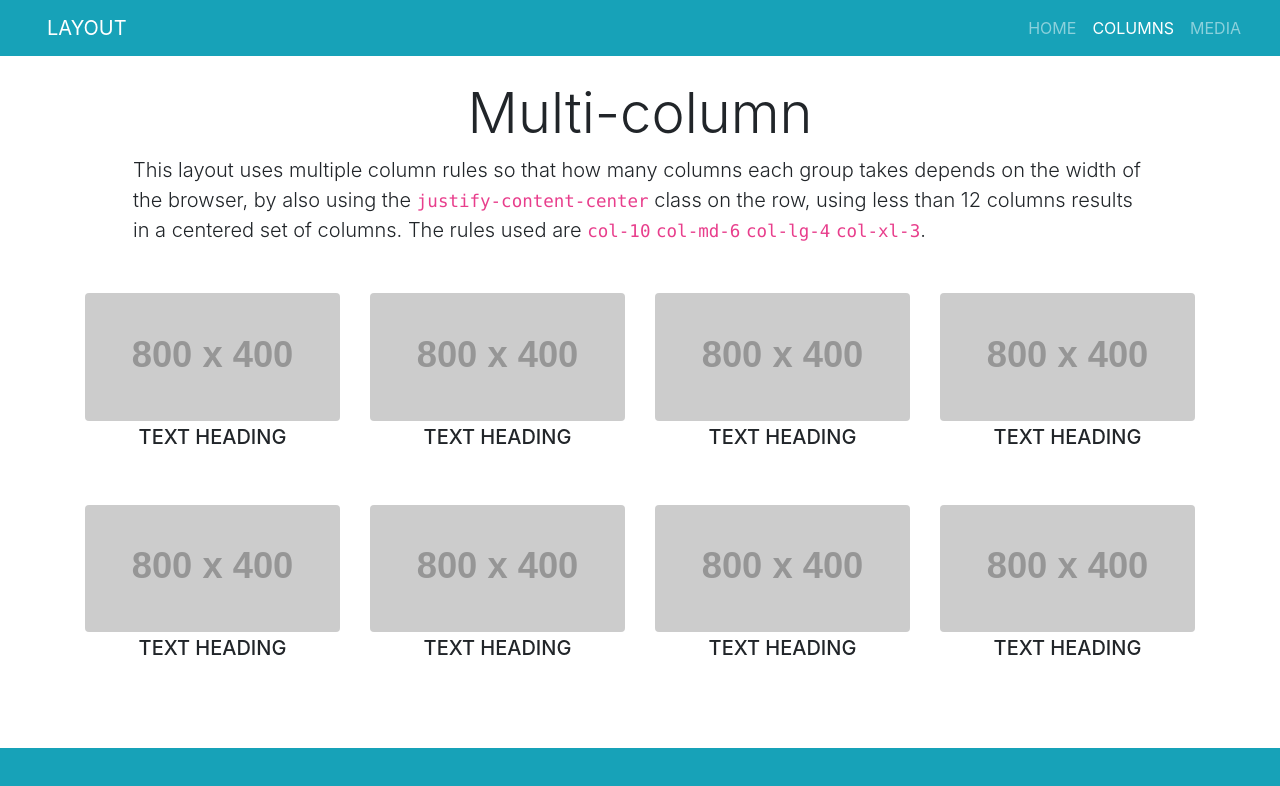
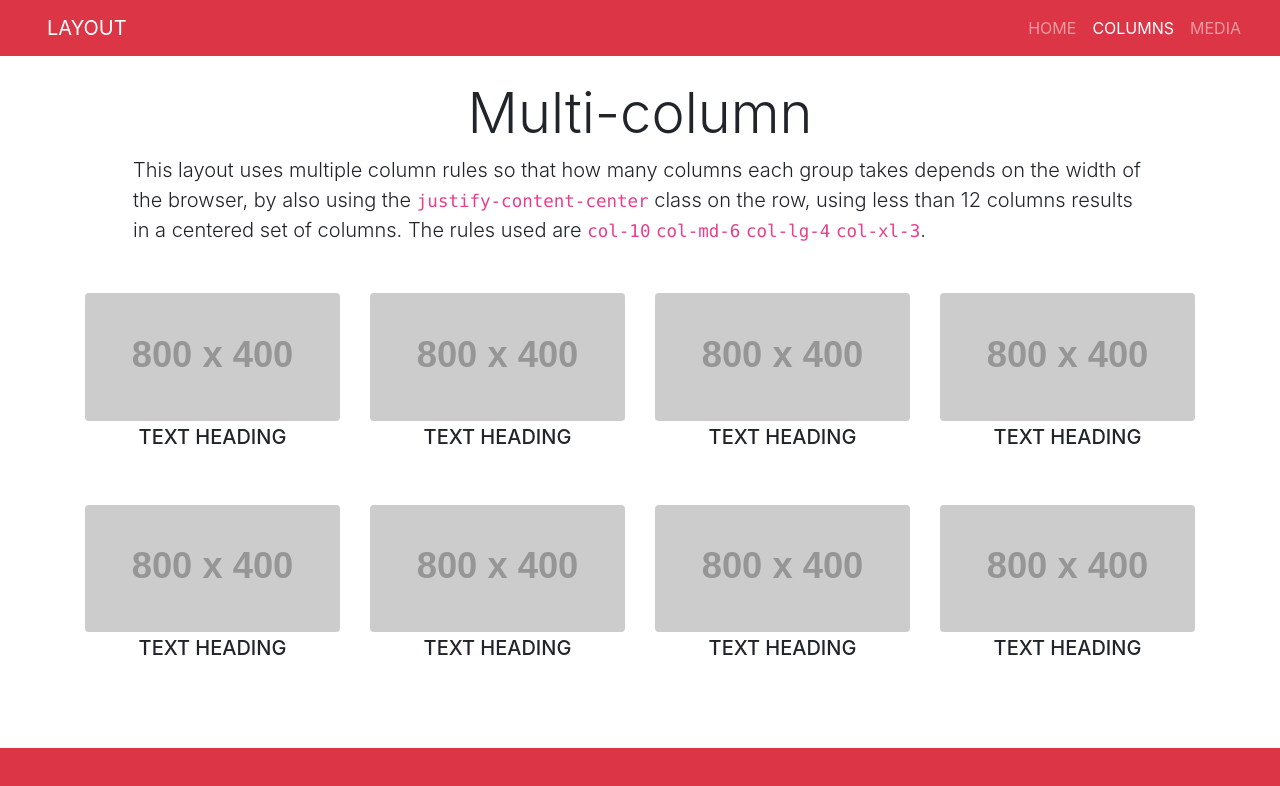
Before and after one commit to azdobatch12/braching, a plain HTML site: page columns.html in a window 1280 px wide. Drawn offline with nearby package versions, Linux system fonts and the light colour scheme; placeholder pictures from the web are drawn by us.

Commit message:
uppdate the code to resolve the comments of PR2

```diff
--- a/columns.html
+++ b/columns.html
@@ -13,9 +13,9 @@
     <title>Layouts</title>
   </head>
 
-  <body class="bg-info">
+  <body class="bg-danger">
     <header id="page-hero" class="site-header d-flex flex-column align-content-between">
-      <nav class="site-nav family-sans navbar navbar-expand-md bg-info navbar-dark">
+      <nav class="site-nav family-sans navbar navbar-expand-md bg-danger navbar-dark">
         <div class="container-fluid">
           <button
             type="button"
```
Also changed, not shown: index.html (+2 -2 lines), media.html (+2 -2 lines).
